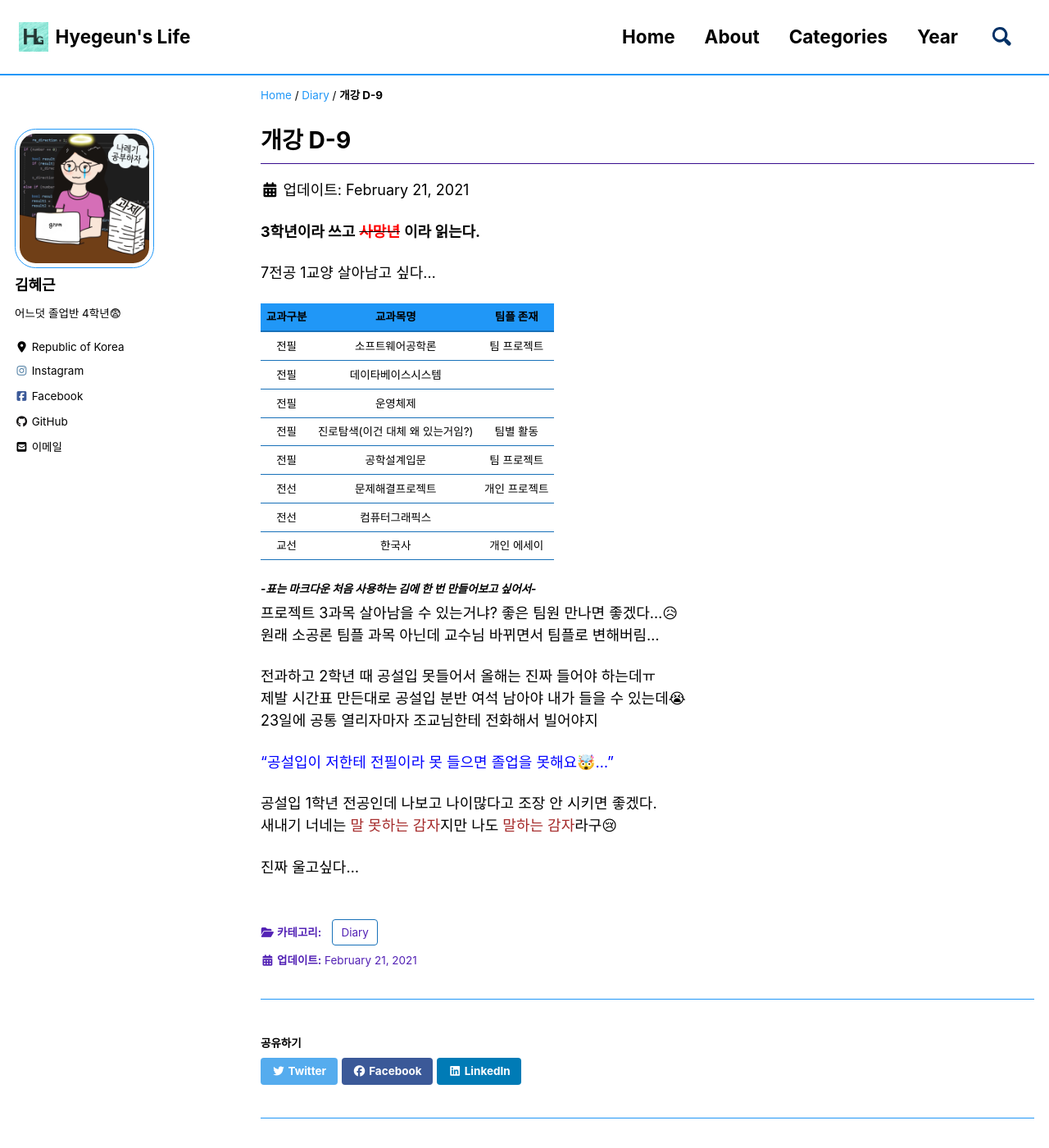
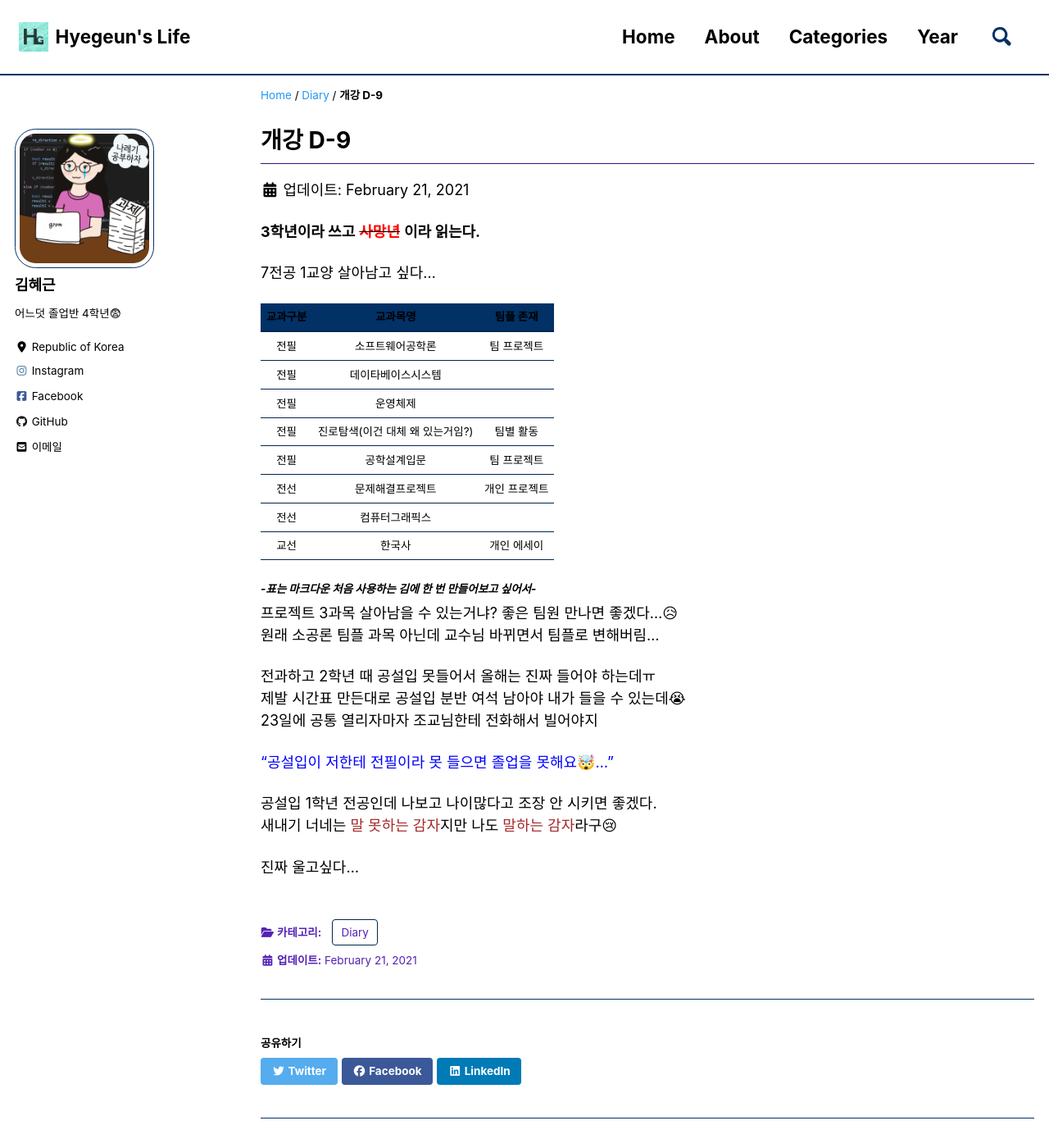
Before and after one commit to hyegeun/hyegeun.github.io, a Jekyll site: the page built from _posts/Diary/2021-02-22-post1.md, in a window 1280 px wide and 1400 px high. Shown: the whole window at 82% size. Built offline with Jekyll 4.4.1, drawn with Linux system fonts in a browser that asks for light colours; cached includes are drawn as plain includes; nearby versions of some CDN libraries; a script that is not in the unit is left out; comment, search, counter and statistics services are not loaded.

Commit message:
Update _mint.scss

```diff
--- a/_sass/minimal-mistakes/skins/_mint.scss
+++ b/_sass/minimal-mistakes/skins/_mint.scss
@@ -7,7 +7,7 @@ $background-color: #ffffff !default;
 $text-color: #000000 !default;
 $muted-text-color: #023166 !default;
 $primary-color: #023166 !default;
-$border-color: #2097f7 !default;
+$border-color: #023166 !default;
 /* $border-color: mix(#fff, #40514e, 75%) !default;  */
 $footer-background-color: #f0f8ff !default;
 $link-color: #2097f7 !default;
```
